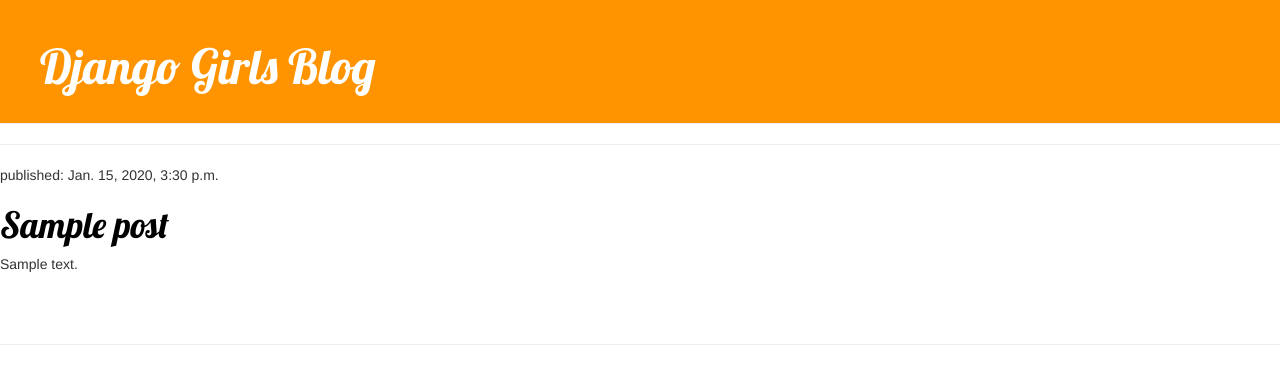
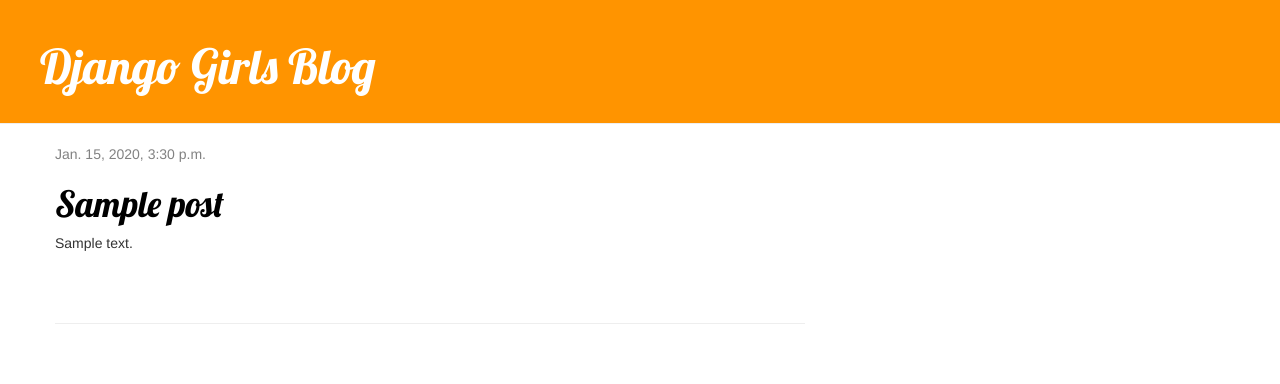
Before and after one commit to Pratik-Sanghani/my-first-blog, a Django app: template blog/templates/blog/post_list.html in a window 1280 px wide. Shown: the top 384 px of the page. Run offline with Django 3.2, Linux system fonts and the light colour scheme; the template is opened without the code that fills it: values that come from a table or form of the project are taken from there, others are empty; tables that the repository leaves empty hold one stand-in row (values such as "Sample post"); some libraries are stand-ins or nearby versions.

Commit message:
base.html Created.

```diff
--- /dev/null
+++ b/blog/templates/blog/base.html
@@ -0,0 +1,23 @@
+{% load staticfiles %}
+<html>
+    <head>
+        <title>Django Girls blog</title>
+        <link rel="stylesheet" href="//maxcdn.bootstrapcdn.com/bootstrap/3.2.0/css/bootstrap.min.css">
+        <link rel="stylesheet" href="//maxcdn.bootstrapcdn.com/bootstrap/3.2.0/css/bootstrap-theme.min.css">
+        <link href='//fonts.googleapis.com/css?family=Lobster&subset=latin,latin-ext' rel='stylesheet' type='text/css'>
+        <link rel="stylesheet" href="{% static 'css/blog.css' %}">
+    </head>
+    <body>
+    <div class="page-header">
+        <h1><a href="/">Django Girls Blog</a></h1>
+    </div>
+    <div class="content container">
+        <div class="row">
+            <div class="col-md-8">
+            {% block content %}
+            {% endblock %}
+            </div>
+        </div>
+    </div>
+</body>
+</html>
--- a/blog/templates/blog/post_list.html
+++ b/blog/templates/blog/post_list.html
@@ -1,25 +1,13 @@
-<!DOCTYPE html>
-{% load staticfiles %}
-<html lang="en">
-<head>
-    <meta charset="UTF-8">
-    <title>Title</title>
-    <link rel="stylesheet" href="//maxcdn.bootstrapcdn.com/bootstrap/3.2.0/css/bootstrap.min.css">
-<link rel="stylesheet" href="//maxcdn.bootstrapcdn.com/bootstrap/3.2.0/css/bootstrap-theme.min.css">
-<link rel="stylesheet" href="{% static 'css/blog.css' %}">
-<link href="//fonts.googleapis.com/css?family=Lobster&subset=latin,latin-ext" rel="stylesheet" type="text/css">
-</head>
-<body>
-<div class="page-header">
-    <h1><a href="/">Django Girls Blog</a></h1>
-</div><hr>
+{% extends 'blog/base.html' %}
 
+{% block content %}
     {% for post in posts %}
         <div class="post">
-    <p>published: {{ post.published_date }}</p>
+            <div class="date">
+                {{ post.published_date }}
+            </div>
             <h1><a href="">{{ post.title }}</a></h1>
             <p>{{ post.text|linebreaksbr }}</p>
         </div><hr>
     {% endfor %}
-</body>
-</html>
+{% endblock %}
```
Lines whose indentation alone changed are shown as unchanged.
